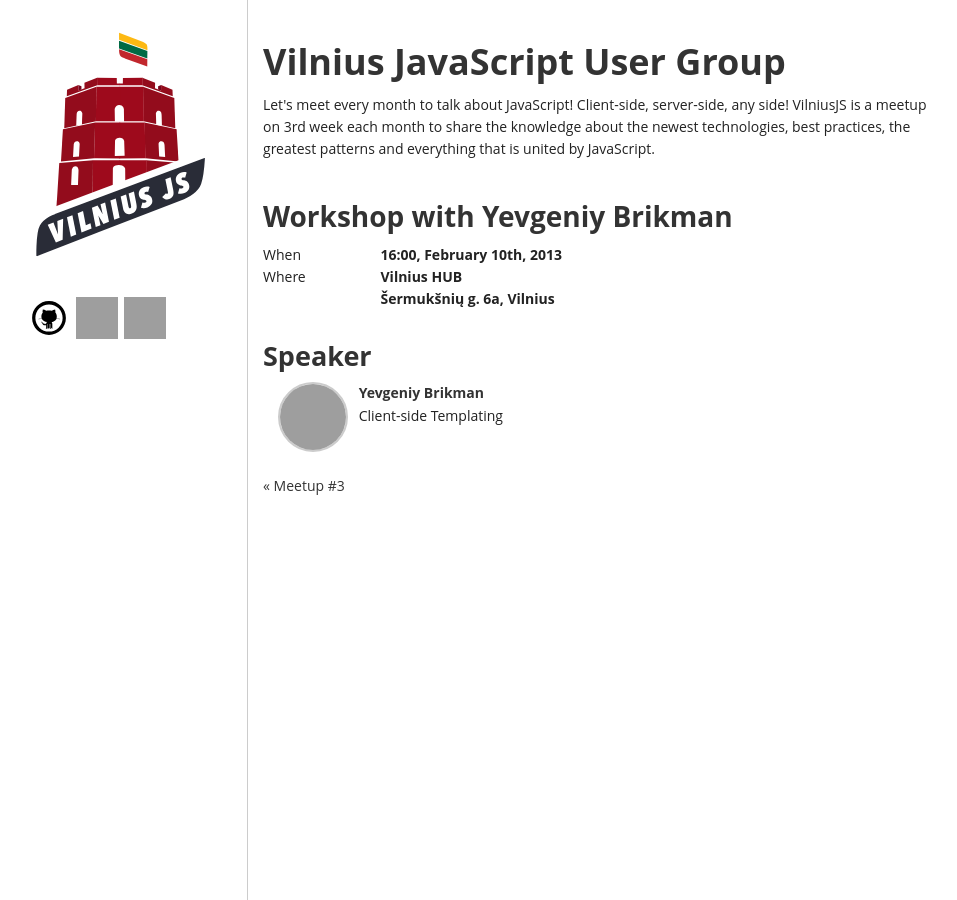
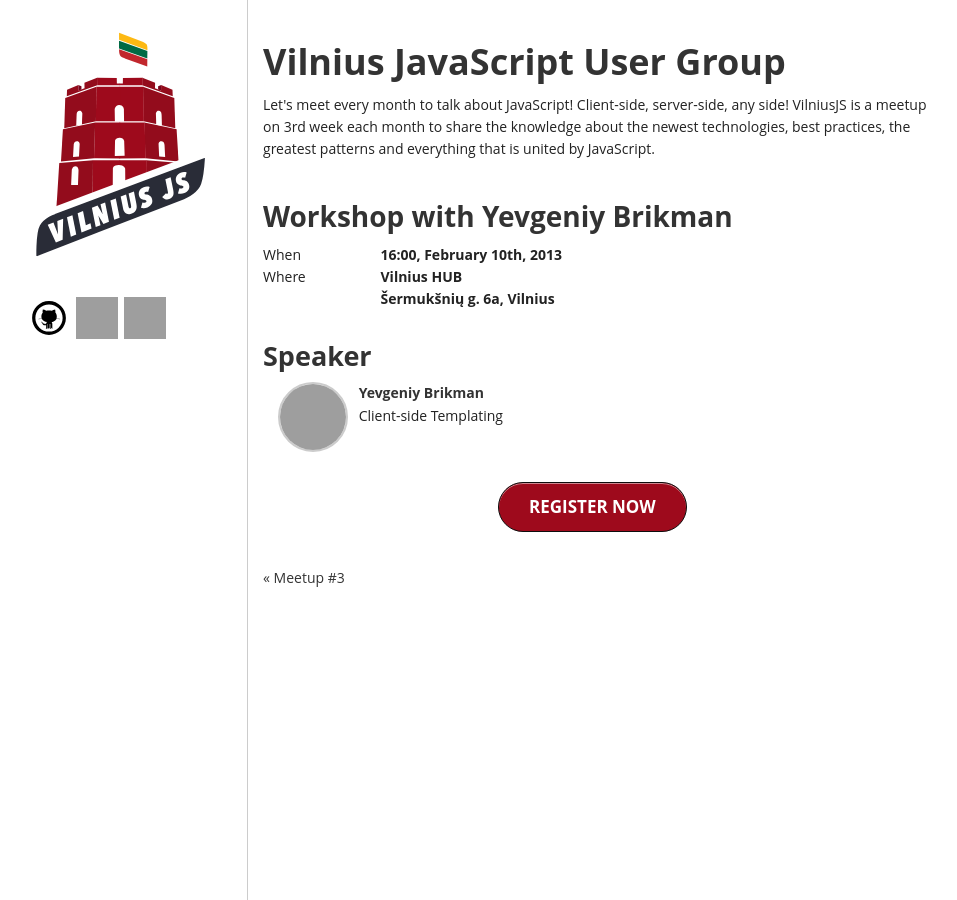
Before and after one commit to VilniusJS/vilniusjs.lt, a Jekyll site: the page built from _posts/2013-02-10-workshop-yevgeniy-brikman.html, in a window 1280 px wide, cut to the strip 0-900 px from the top of the page. Shown: the whole strip, without its empty margins (157-1114 px from the left). Built offline with Jekyll 4.4.1, drawn with Linux system fonts in a browser that asks for light colours; comment, search, counter and statistics services are not loaded; grey boxes are pictures that could not be loaded.

Commit message:
Add register button to Brikman workshop

```diff
--- a/_posts/2013-02-10-workshop-jim-brikman.html
+++ b/_posts/2013-02-10-workshop-yevgeniy-brikman.html
@@ -34,3 +34,11 @@
     </div>
   </div>
 </div>
+
+<div class="row">
+  <div class="four columns centered">
+    <h3>
+      <a class="large nice round red button" href="https://tito.io/vilniusjs/workshop-with-yevgeniy-brikman">REGISTER NOW</a>
+    </h3>
+  </div>
+</div>
```
